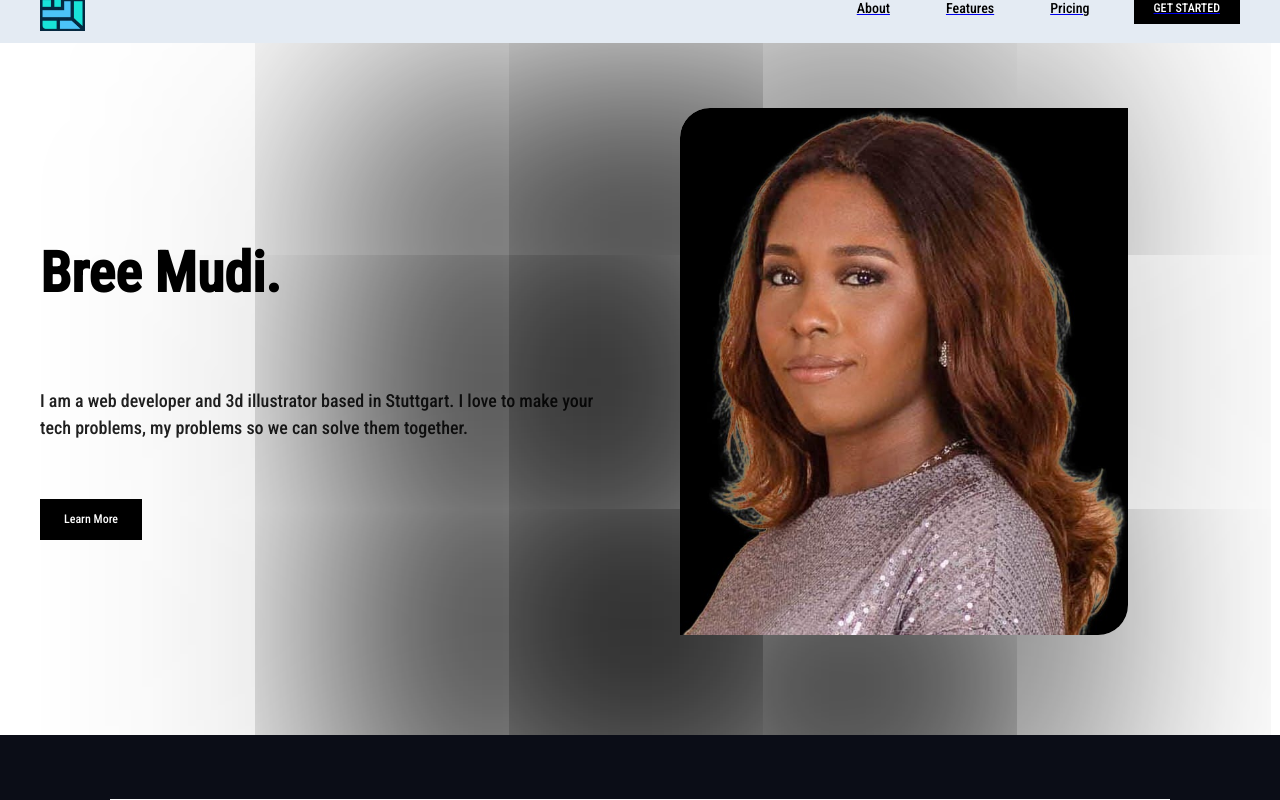
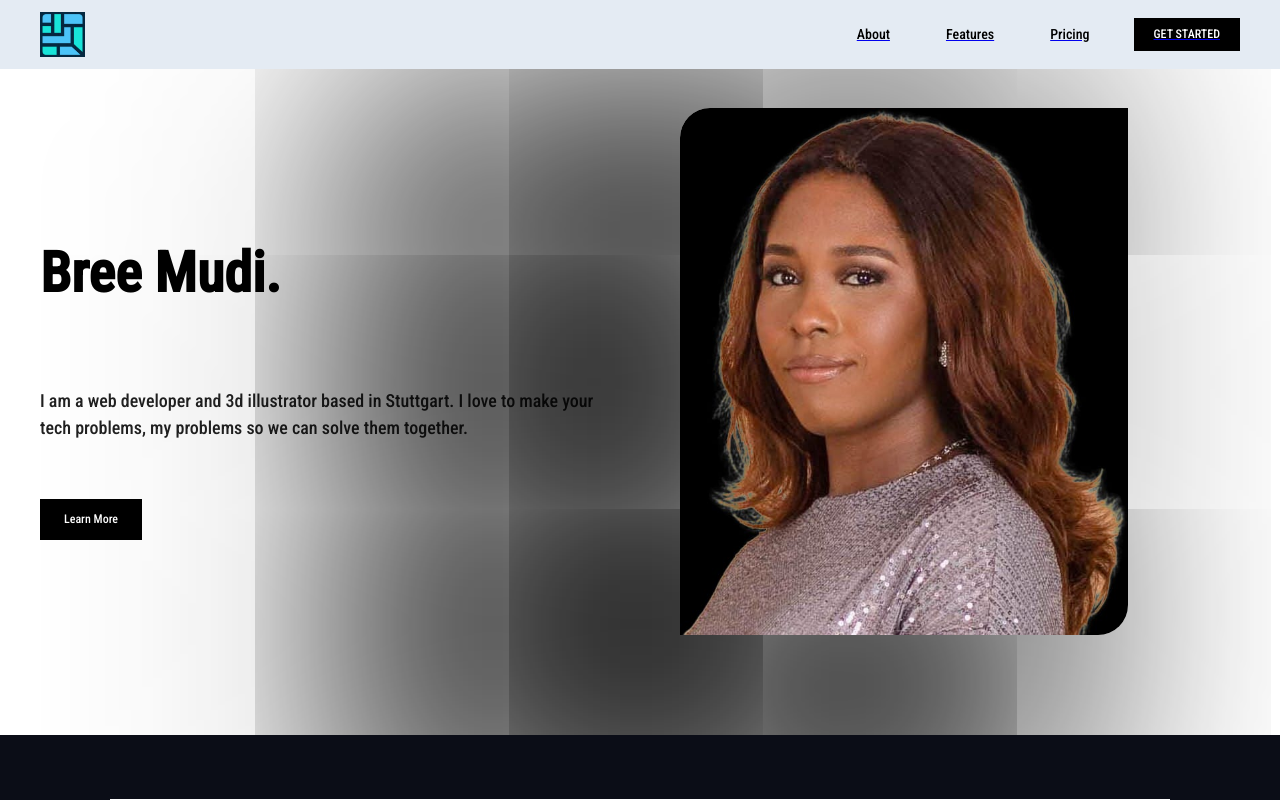
Before and after one commit to breeMudi/webflow_test, a plain HTML site: page index.html in a window 1280 px wide. Shown: the top 800 px of the page. Drawn offline with Linux system fonts and the light colour scheme.

Commit message:
Update style.cssfix nav bar

```diff
--- a/style.css
+++ b/style.css
@@ -33,7 +33,8 @@
     max-width: 1200px;
     justify-content: space-between;
     align-items: center;
-    display: flex;}
+    display: flex;
+}
 
   .navbar-brand {
     width: 50px;
@@ -404,6 +405,7 @@
     align-items: center;
     display: flex;
     padding: 0px 50px;
+    top: 0;
     }
 
   .navbar-brand-2 {
@@ -426,9 +428,10 @@
     grid-column-gap: 32px;
     grid-row-gap: 32px;
     flex: 0 auto;
-    justify-content: flex-start;
+    justify-content: center;
     align-items: center;
     display: flex;
+    /* padding; */
     }
 
   .navbar-link-2 {
```
